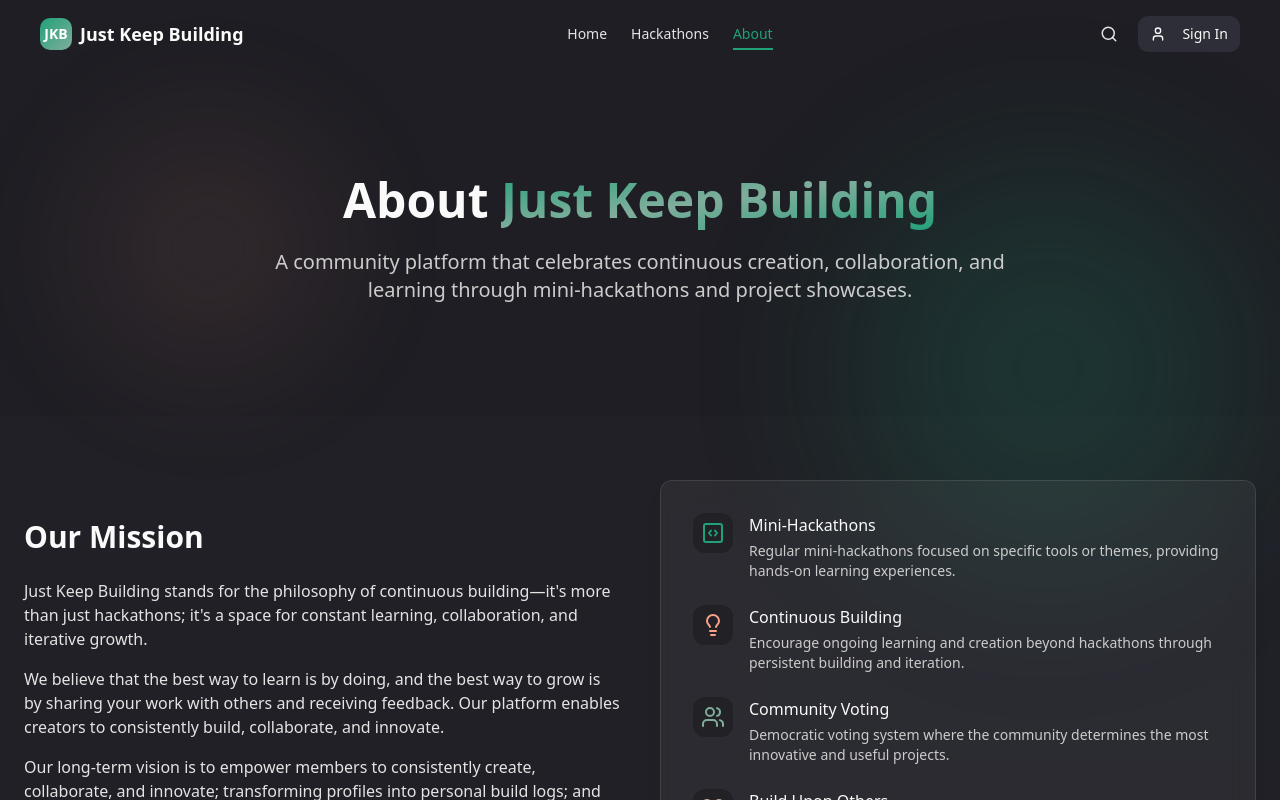
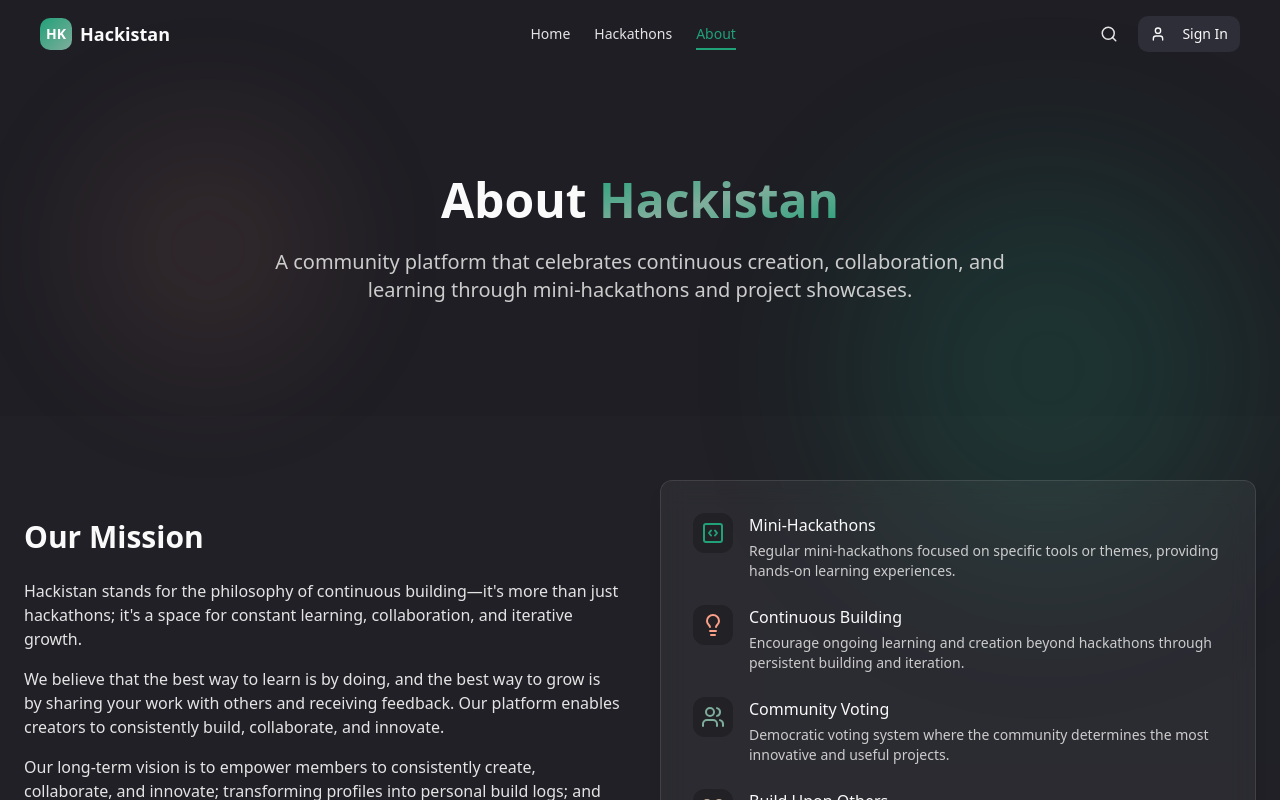
Before and after one commit to yashchitneni/continuous-creation-hub, a React (Vite) app: page /about in a window 1280 px wide. Shown: the top 800 px of the page. Built offline with nearby package versions, Linux system fonts and the light colour scheme.

Commit message:
Refactor: Replace "Just Keep Building" with "Hackistan"
Replaces all instances of "Just Keep Building" with "Hackistan" throughout the codebase.

```diff
--- a/src/components/home/CommunitySection.tsx
+++ b/src/components/home/CommunitySection.tsx
@@ -60,7 +60,7 @@ const CommunitySection = () => {
         <div className="text-center max-w-3xl mx-auto mb-16">
           <h2 className="text-3xl md:text-4xl font-bold mb-4">Join Our Community of Builders</h2>
           <p className="text-muted-foreground text-lg leading-relaxed">
-            Just Keep Building is more than a platform—it's a community of continuous creators
+            Hackistan is more than a platform—it's a community of continuous creators
             who support each other in learning, building, and growing together.
           </p>
         </div>
--- a/src/components/layout/Footer.tsx
+++ b/src/components/layout/Footer.tsx
@@ -11,7 +11,7 @@ const Footer = () => {
       <div className="container px-6 py-12 mx-auto max-w-7xl">
         <div className="grid grid-cols-1 gap-6 sm:grid-cols-2 lg:grid-cols-4">
           <div>
-            <h3 className="text-sm font-semibold tracking-wider uppercase">Just Keep Building</h3>
+            <h3 className="text-sm font-semibold tracking-wider uppercase">Hackistan</h3>
             <p className="mt-4 text-sm text-muted-foreground">
               A community of builders learning and creating together through mini-hackathons.
             </p>
@@ -65,7 +65,7 @@ const Footer = () => {
 
         <div className="pt-8 mt-8 border-t border-muted-foreground/20">
           <p className="text-sm text-center text-muted-foreground">
-            &copy; {currentYear} Just Keep Building. All rights reserved.
+            &copy; {currentYear} Hackistan. All rights reserved.
           </p>
         </div>
       </div>
--- a/src/components/layout/Navbar.tsx
+++ b/src/components/layout/Navbar.tsx
@@ -63,10 +63,10 @@ const Navbar = () => {
           className="flex items-center gap-2 transition-all duration-300"
         >
           <div className="w-8 h-8 rounded-md bg-gradient-to-br from-jungle to-cambridge flex items-center justify-center">
-            <span className="text-white font-bold text-sm">JKB</span>
+            <span className="text-white font-bold text-sm">HK</span>
           </div>
           <span className="font-bold text-lg hidden sm:block text-foreground">
-            Just Keep Building
+            Hackistan
           </span>
         </Link>
 
--- a/src/pages/About.tsx
+++ b/src/pages/About.tsx
@@ -61,7 +61,7 @@ const About = () => {
         <div className="max-w-7xl mx-auto relative z-10">
           <div className="text-center max-w-3xl mx-auto">
             <h1 className="text-4xl md:text-5xl font-bold mb-6">
-              About <span className="text-gradient">Just Keep Building</span>
+              About <span className="text-gradient">Hackistan</span>
             </h1>
 
             <p className="text-lg md:text-xl text-muted-foreground mb-8">
@@ -79,7 +79,7 @@ const About = () => {
               <h2 className="text-3xl font-bold mb-6">Our Mission</h2>
               <div className="space-y-4 text-foreground/90">
                 <p>
-                  Just Keep Building stands for the philosophy of continuous building—it's more than just hackathons; it's a space for constant learning, collaboration, and iterative growth.
+                  Hackistan stands for the philosophy of continuous building—it's more than just hackathons; it's a space for constant learning, collaboration, and iterative growth.
                 </p>
                 <p>
                   We believe that the best way to learn is by doing, and the best way to grow is by sharing your work with others and receiving feedback. Our platform enables creators to consistently build, collaborate, and innovate.
@@ -149,7 +149,7 @@ const About = () => {
               <h2 className="text-3xl font-bold mb-6">Our Origin Story</h2>
               <div className="space-y-4 text-foreground/90">
                 <p>
-                  Just Keep Building started from a mini-hackathon that showcased the power of tools, creativity, and community voting. What began as a weekend event evolved into a broader, ongoing platform.
+                  Hackistan started from a mini-hackathon that showcased the power of tools, creativity, and community voting. What began as a weekend event evolved into a broader, ongoing platform.
                 </p>
                 <p>
                   We noticed that while hackathons were great for spurring innovation, the energy and creativity often dissipated after the event. We wanted to create a space where that momentum could be maintained and where building became a continuous practice rather than a one-time event.
@@ -227,7 +227,7 @@ const About = () => {
         <div className="max-w-7xl mx-auto">
           <div className="glassmorphism rounded-xl p-8 md:p-12">
             <blockquote className="text-xl md:text-2xl font-medium text-center mb-8">
-              "Just Keep Building has transformed how I approach learning and building. The continuous feedback loop and supportive community have accelerated my growth as a developer exponentially."
+              "Hackistan has transformed how I approach learning and building. The continuous feedback loop and supportive community have accelerated my growth as a developer exponentially."
             </blockquote>
 
             <div className="flex flex-col items-center">
```
